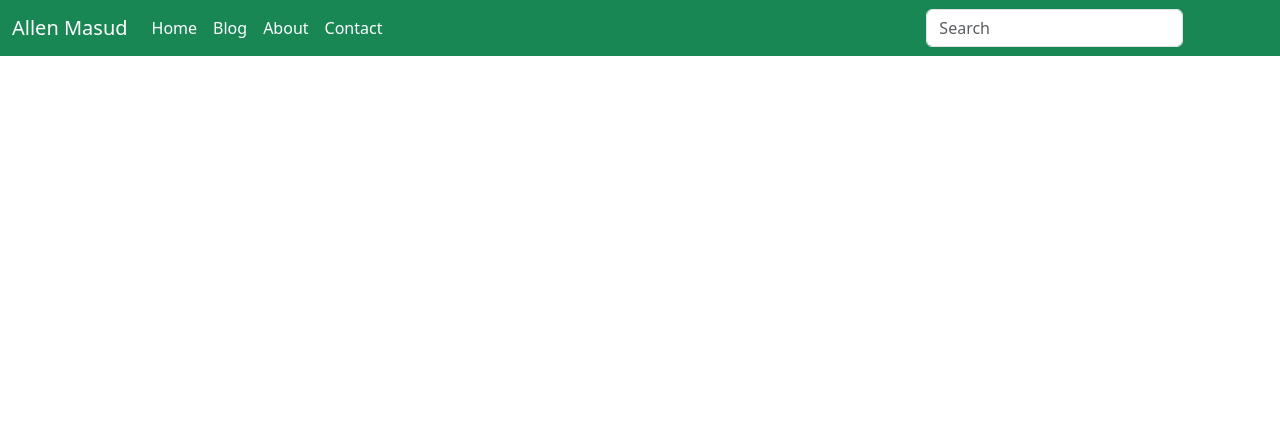
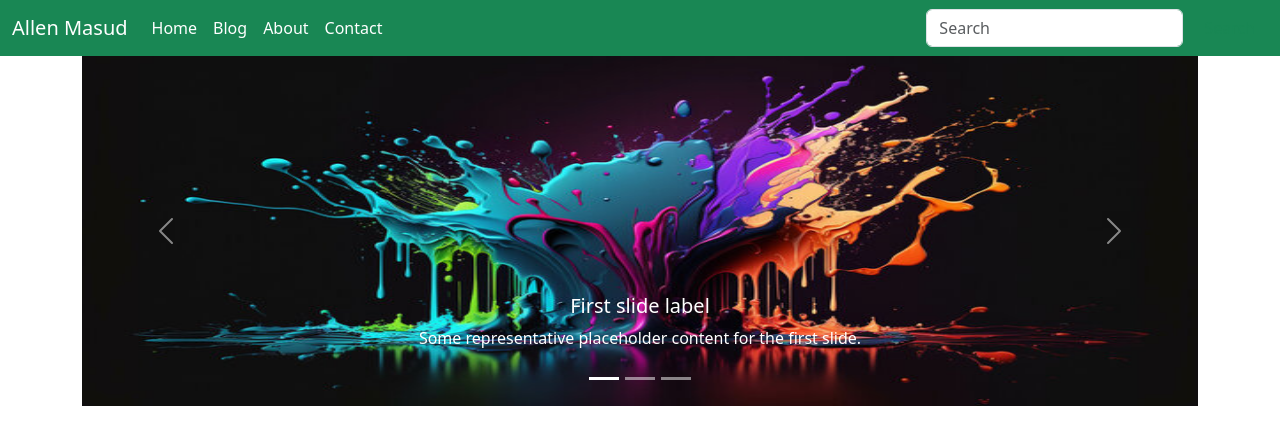
Before and after one commit to allenmasud12/django_website, a Django app: page / in a window 1280 px wide. Shown: the top 445 px of the page. Run offline with Django 4.2, Linux system fonts and the light colour scheme.

Commit message:
slider image

```diff
--- a/ecommarce/ecommarce/settings.py
+++ b/ecommarce/ecommarce/settings.py
@@ -115,9 +115,11 @@ USE_TZ = True
 
 # Static files (CSS, JavaScript, Images)
 # https://docs.djangoproject.com/en/4.2/howto/static-files/
-
+import os
 STATIC_URL = 'static/'
-
+STATICFILES_DIRS =[
+    os.path.join(BASE_DIR, 'static')
+]
 # Default primary key field type
 # https://docs.djangoproject.com/en/4.2/ref/settings/#default-auto-field
 
--- a/ecommarce/templates/index.html
+++ b/ecommarce/templates/index.html
@@ -1,3 +1,4 @@
+{% load static %}
 <!doctype html>
 <html lang="en">
   <head>
@@ -35,6 +36,48 @@
           </div>
         </div>
       </nav>
+
+      <!-----------slider ------------->
+      <div class="container">
+        <div id="carouselExampleCaptions" class="carousel slide">
+            <div class="carousel-indicators">
+              <button type="button" data-bs-target="#carouselExampleCaptions" data-bs-slide-to="0" class="active" aria-current="true" aria-label="Slide 1"></button>
+              <button type="button" data-bs-target="#carouselExampleCaptions" data-bs-slide-to="1" aria-label="Slide 2"></button>
+              <button type="button" data-bs-target="#carouselExampleCaptions" data-bs-slide-to="2" aria-label="Slide 3"></button>
+            </div>
+            <div class="carousel-inner">
+              <div class="carousel-item active">
+                <img src="{%static 'images/img1.jpg'%}" class="d-block w-100" alt="..." height="350" width="1000">
+                <div class="carousel-caption d-none d-md-block">
+                  <h5>First slide label</h5>
+                  <p>Some representative placeholder content for the first slide.</p>
+                </div>
+              </div>
+              <div class="carousel-item">
+                <img src="{%static 'images/img2.avif'%}" class="d-block w-100" alt="..."  height="350" width="1000">
+                <div class="carousel-caption d-none d-md-block">
+                  <h5>Second slide label</h5>
+                  <p>Some representative placeholder content for the second slide.</p>
+                </div>
+              </div>
+              <div class="carousel-item">
+                <img src="{%static 'images/img3.avif'%}" class="d-block w-100" alt="..."  height="350" width="1000">
+                <div class="carousel-caption d-none d-md-block">
+                  <h5>Third slide label</h5>
+                  <p>Some representative placeholder content for the third slide.</p>
+                </div>
+              </div>
+            </div>
+            <button class="carousel-control-prev" type="button" data-bs-target="#carouselExampleCaptions" data-bs-slide="prev">
+              <span class="carousel-control-prev-icon" aria-hidden="true"></span>
+              <span class="visually-hidden">Previous</span>
+            </button>
+            <button class="carousel-control-next" type="button" data-bs-target="#carouselExampleCaptions" data-bs-slide="next">
+              <span class="carousel-control-next-icon" aria-hidden="true"></span>
+              <span class="visually-hidden">Next</span>
+            </button>
+          </div>
+      </div>
     <script src="https://cdn.jsdelivr.net/npm/bootstrap@5.3.3/dist/js/bootstrap.bundle.min.js" integrity="sha384-YvpcrYf0tY3lHB60NNkmXc5s9fDVZLESaAA55NDzOxhy9GkcIdslK1eN7N6jIeHz" crossorigin="anonymous"></script>
   </body>
 </html>
```
Also changed, not shown: ecommarce/static/images/img1.jpg (added), ecommarce/static/images/img2.avif (added), ecommarce/static/images/img3.avif (added), 1 other file.
